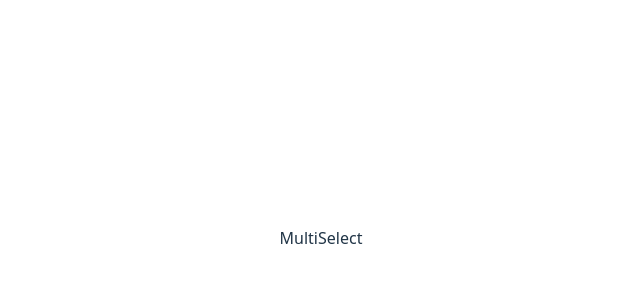
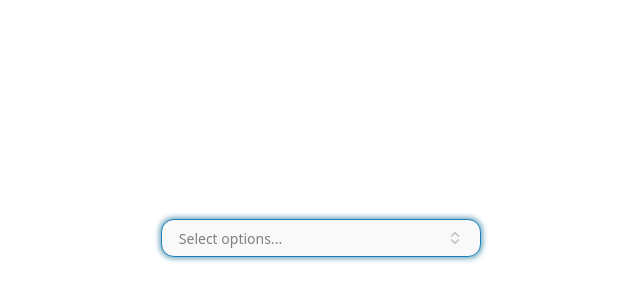
Before and after one commit to mehradi-github/ref-react-ui-select, a React (Vite) app: page / in a window 1280 px wide. Shown: the part 162-462 px from the top of the page, without its empty margins (319-959 px from the left). Built offline with nearby package versions, Linux system fonts and the light colour scheme.

Commit message:
Adding button in dropdown

```diff
--- a/src/components/multi-select/index.tsx
+++ b/src/components/multi-select/index.tsx
@@ -1,9 +1,17 @@
 import { FC } from 'react';
+import './multiselect.scss'
+import { Icons } from '../icons';
+
 interface MultiSelectProps {
 
     }
 const MultiSelect: FC<MultiSelectProps> = ({}) => {
 
-  return(<div>MultiSelect</div>);
+  return(<div className='dp-container'>
+    <button >
+    Select options...
+    <Icons.chevronDown className='chevron' />
+    </button>
+  </div>);
 };
 export default MultiSelect;
--- /dev/null
+++ b/src/components/multi-select/multiselect.scss
@@ -0,0 +1,36 @@
+
+.dp-container{
+    display: flex;
+    position: relative;
+    width: 20rem;
+    button{
+        display: inline-flex;
+        align-items: center;
+        gap: 0.8rem;
+        white-space: nowrap;
+        border-radius: 0.8rem;
+        font-size: 0.875rem;
+        font-weight: 500;
+        box-shadow: 0 0 5px 2px rgb(124, 174, 194) ;
+        color: gray;
+
+        // transition-property: color, background-color, border-color, text-decoration-color, fill, stroke;
+        // transition-timing-function: cubic-bezier(0.4, 0, 0.2, 1);
+        // transition-duration: 150ms;
+
+        // outline: 2px solid transparent;
+        // outline-offset: 2px;
+        pointer-events: none;
+        border-color: rgb(25, 128, 187);
+        width: 100%;
+        justify-content: space-between;
+
+
+        .chevron{
+            height: 1rem;
+            width: 1rem;
+            opacity: 0.5;
+            flex-shrink: 0;
+        }
+    }
+}
```
